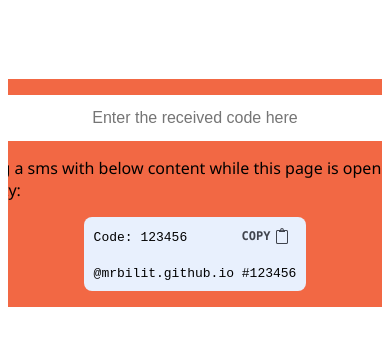
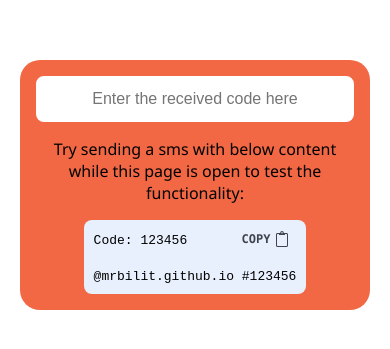
Before and after one commit to mrbilit/vue-web-otp, a Vue app: page / in a window 390 px wide. Shown: the part 237-586 px from the top of the page. Built offline with nearby package versions, Linux system fonts and the light colour scheme.

Commit message:
Fixed design of demo in mobile size

```diff
--- a/public/index.html
+++ b/public/index.html
@@ -7,7 +7,7 @@
     <link rel="icon" href="<%= BASE_URL %>favicon.ico" />
     <title><%= htmlWebpackPlugin.options.title %></title>
   </head>
-  <body>
+  <body style="margin: 0">
     <noscript>
       <strong
         >We're sorry but <%= htmlWebpackPlugin.options.title %> doesn't work
--- a/src/App.vue
+++ b/src/App.vue
@@ -75,6 +75,9 @@ export default Vue.extend({
 </script>
 
 <style lang="scss" scoped>
+* {
+  box-sizing: border-box;
+}
 .root {
   margin-block: auto;
   display: flex;
@@ -82,9 +85,11 @@ export default Vue.extend({
   align-items: center;
   justify-content: center;
   height: 100vh;
+  padding: 20px;
   .box {
     max-width: 800px;
-    margin-block: auto;
+    width: 100%;
+    margin-inline: auto;
     background-color: #f26844;
     border-radius: 20px;
     padding: 16px;
@@ -101,7 +106,8 @@ export default Vue.extend({
       text-align: center;
       outline: transparent;
       transition: border-color calc(var(--transition, 0.2) * 1s) ease;
-      width: 500px;
+      max-width: 500px;
+      width: 100%;
 
       &:valid {
         --accent: hsla(100, 100%, 50%, 1);
@@ -172,6 +178,7 @@ export default Vue.extend({
     p {
       font-size: 1rem;
       font-family: "Segoe UI", system-ui, sans-serif;
+      text-align: center;
     }
   }
 }
```
Also changed, not shown: 7 other files (tests, documents, lock files or other folders).
